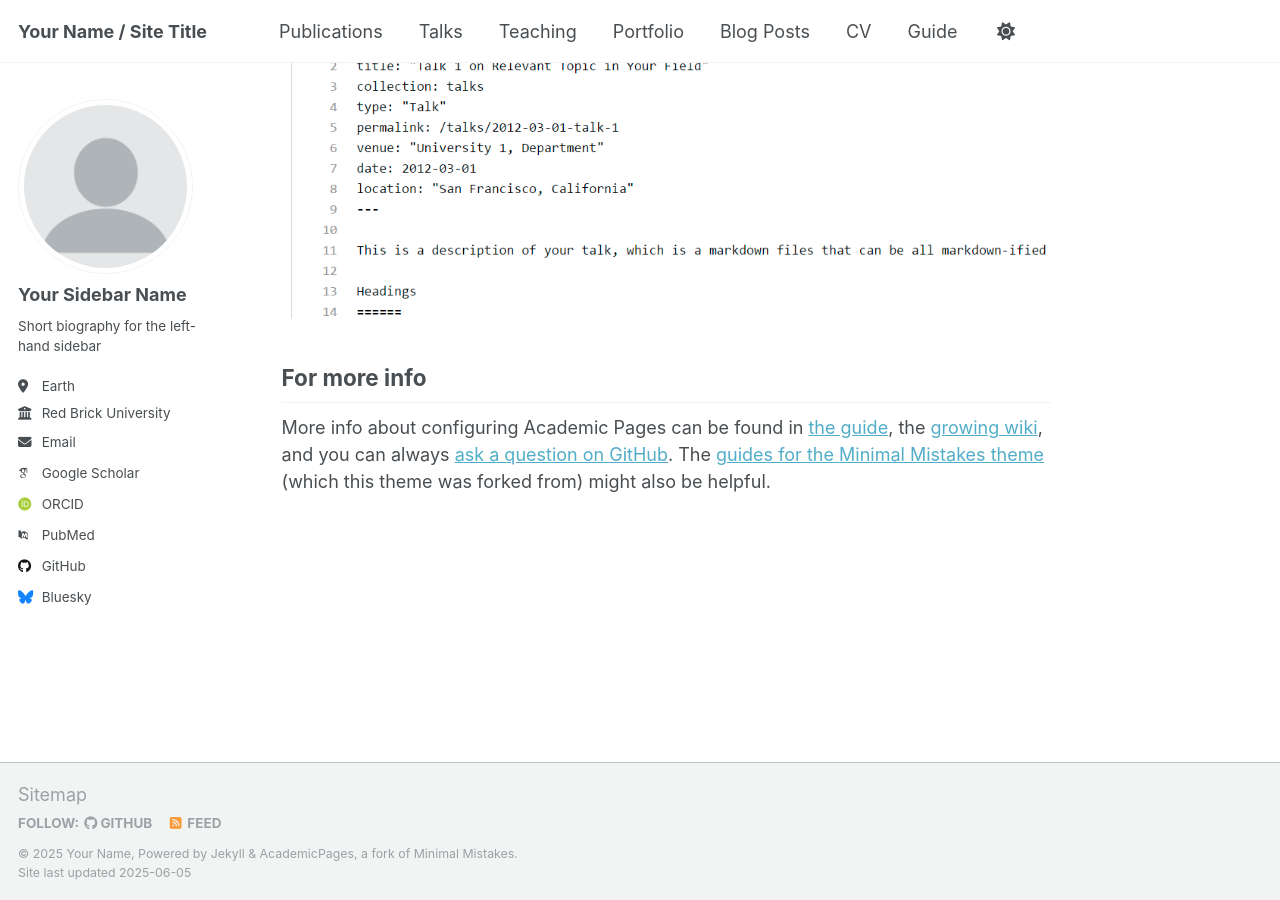
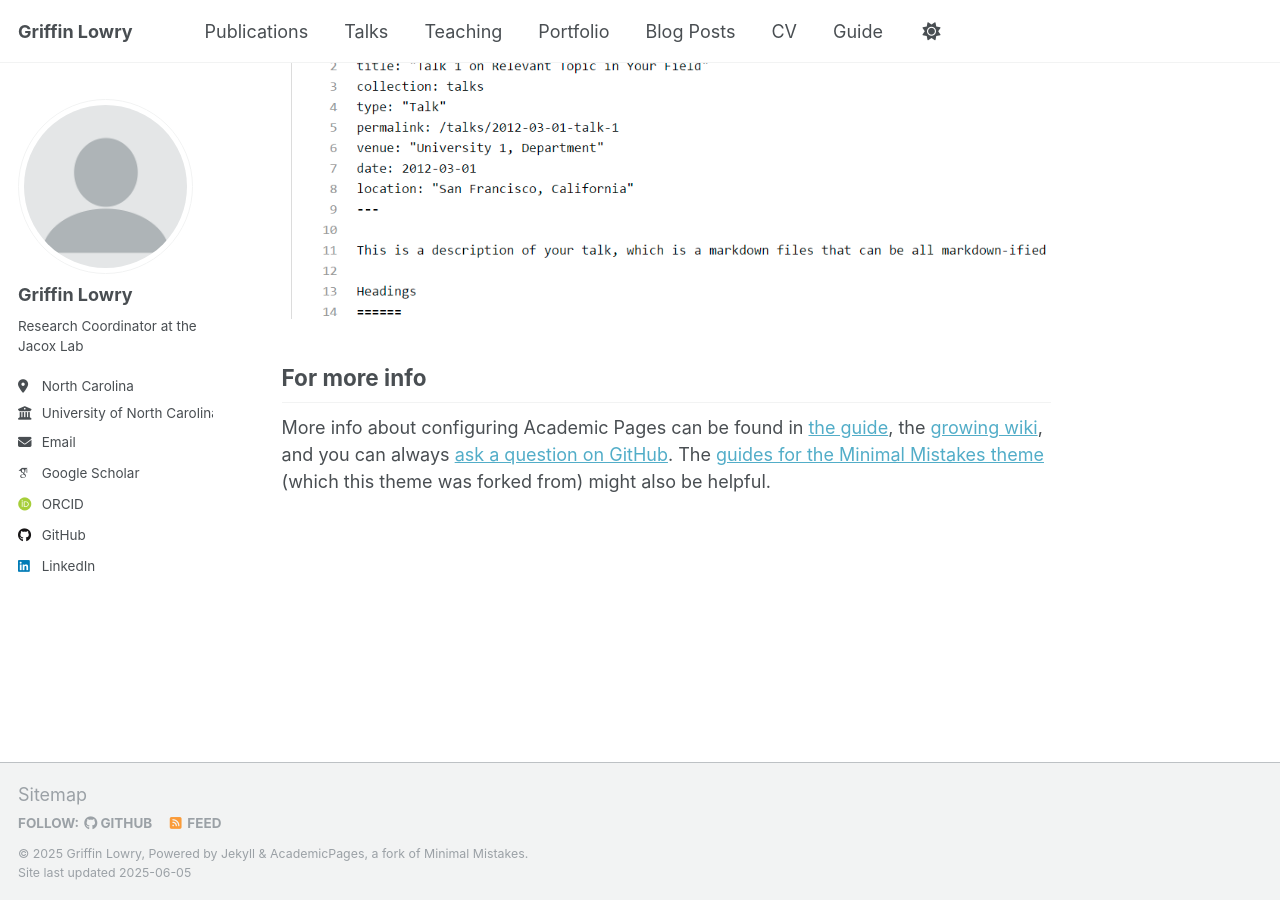
Before and after one commit to griffinlowry/griffinlowry.github.io, a Jekyll site: the page built from _pages/about.md, in a window 1280 px wide and 900 px high, scrolled down 2636 px. Built offline with Jekyll 4.4.1, drawn with Linux system fonts in a browser that asks for light colours; some web fonts are replaced.

Commit message:
Update _config.yml

```diff
--- a/_config.yml
+++ b/_config.yml
@@ -9,13 +9,13 @@
 # Basic Site Settings
 locale                   : "en-US"
 site_theme               : "default"
-title                    : "Your Name / Site Title"
+title                    : "Griffin Lowry"
 title_separator          : "-"
-name                     : &name "Your Name"
-description              : &description "personal description"
-url                      : https://academicpages.github.io # the base hostname & protocol for your site e.g. "https://[your GitHub username].github.io" or if you already have some other page hosted on Github then use "https://[your GitHub username].github.io/[Your Repo Name]"
+name                     : &name "Griffin Lowry"
+description              : &description "Research Coordinator at the Jacox Lab, UNC Adams School of Dentistry"
+url                      : https://griffinlowry.github.io # the base hostname & protocol for your site e.g. "https://[your GitHub username].github.io" or if you already have some other page hosted on Github then use "https://[your GitHub username].github.io/[Your Repo Name]"
 baseurl                  : "" # the subpath of your site, e.g. "/blog"
-repository               : "academicpages/academicpages.github.io"
+repository               : "griffinlowry/griffinlowry.github.io"
 
 # Site Author - The following control what appear as part of the author content on the side bar.
 #               If a field is blank the icon and link will not appear, otherwise it will be shown.
@@ -23,22 +23,22 @@
 author:
   # Biographic information
   avatar           : "profile.png"
-  name             : "Your Sidebar Name"
+  name             : "Griffin Lowry"
   pronouns         : # example: "she/her"
-  bio              : "Short biography for the left-hand sidebar"
-  location         : "Earth"
-  employer         : "Red Brick University"
+  bio              : "Research Coordinator at the Jacox Lab"
+  location         : "North Carolina"
+  employer         : "University of North Carolina at Chapel Hill"
   uri              : # URL
-  email            : "none@example.org"
+  email            : "jglowry@ad.unc.edu"
 
   # Academic websites
   academia         : # URL
   arxiv            : # URL - Update with the correct link to your profile
-  googlescholar    : "https://scholar.google.com/citations?user=PS_CX0AAAAAJ"
+  googlescholar    : "https://scholar.google.com/citations?user=NIkWHRQAAAAJ&hl=en&oi=ao"
   impactstory      : # URL
-  orcid            : "http://orcid.org/yourorcidurl"
+  orcid            : "https://orcid.org/0009-0003-1640-4667"
   semantic         : # URL
-  pubmed           : "https://www.ncbi.nlm.nih.gov/pubmed/?term=john+snow"
+  pubmed           : # URL
   researchgate     : # URL
   scopus           : # URL
 
@@ -46,12 +46,12 @@
   bitbucket        : # Username - Update with your username on the site
   codepen          : # Username
   dribbble         : # Username
-  github           : "academicpages"
+  github           : "griffinlowry"
   kaggle           : # Username
   stackoverflow    : # User number or user number and name (i.e., use "1" or "1/jeff-atwood")
 
   # Social media
-  bluesky          : "bsky.app" # Replace this with you Bluesky username
+  bluesky          : # Replace this with you Bluesky username
   facebook         : # Username
   flickr           : # Username
   foursquare       : # Username
@@ -60,7 +60,7 @@
   keybase          : # Username
   instagram        : # Username
   lastfm           : # Username
-  linkedin         : # Username
+  linkedin         : "john-griffin-lowry"
   mastodon         : # URL
   medium           : # URL
   pinterest        : # Username
```
